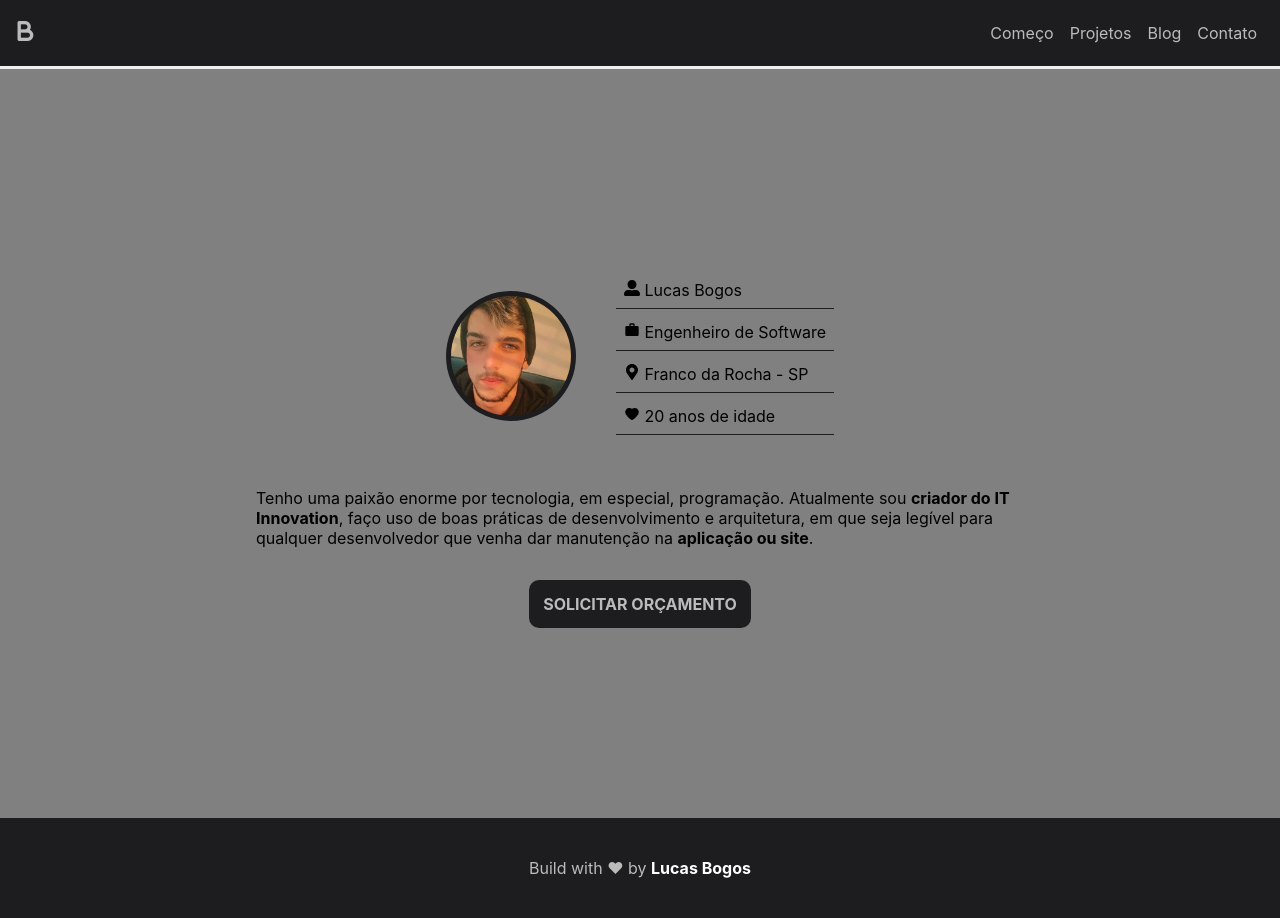
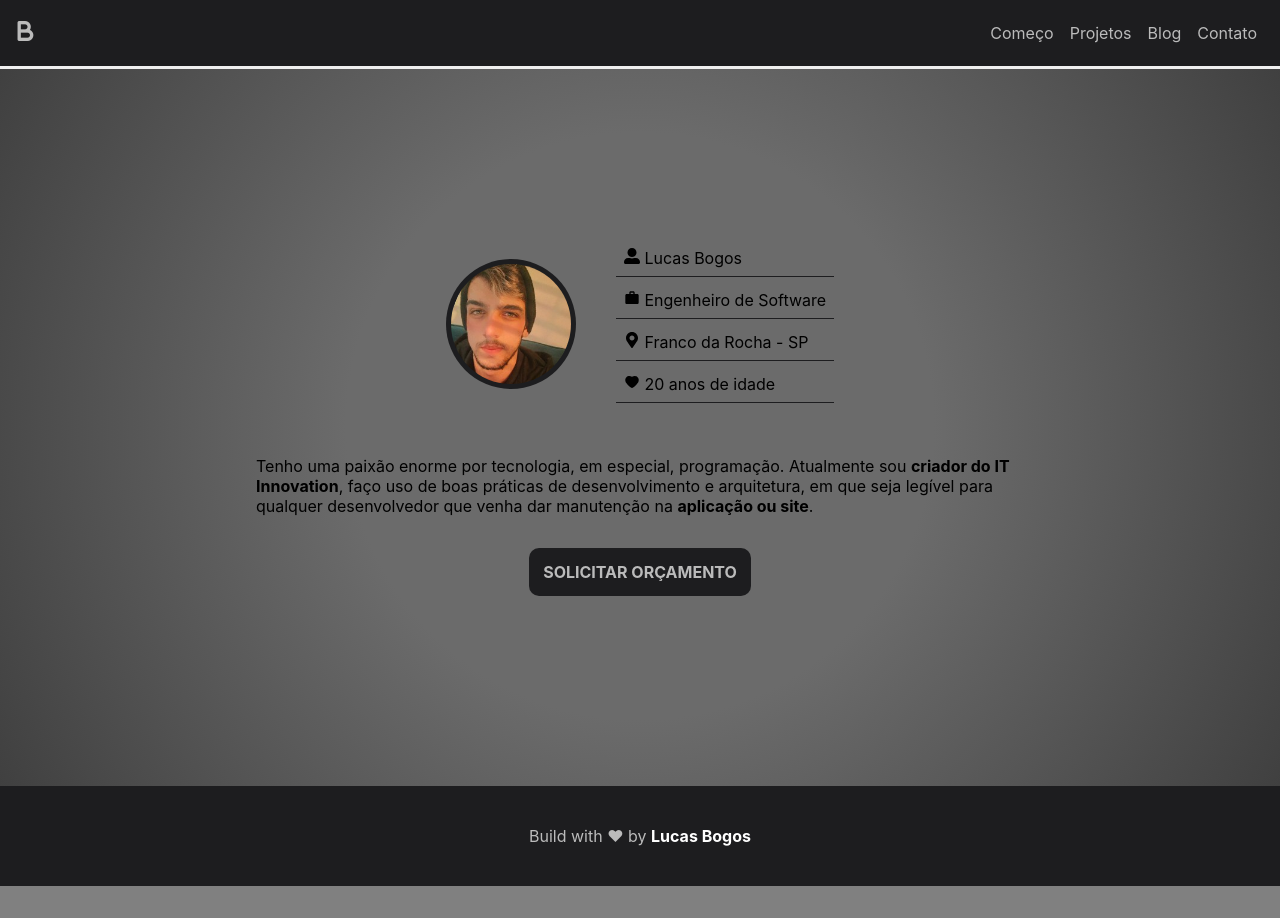
Before and after one commit to lucas-bogos/lucas-bogos-portifolio, a Next.js app: page / in a window 1280 px wide. After the commit the page ends 886 px from the top, so only its background shows below. Built offline with nearby package versions, Linux system fonts and the light colour scheme.

Commit message:
adiciona efeito gradiente no fundo

```diff
--- a/src/styles/Home.module.css
+++ b/src/styles/Home.module.css
@@ -4,7 +4,8 @@
   justify-content: center;
   align-items: center;
   flex-direction: column;
-  margin-top: 2em;
+  background: rgb(107,107,107);
+  background: radial-gradient(circle, rgba(107,107,107,1) 40%, rgba(64,64,64,1) 100%);
 }
 
 .home_container h1 {
```
